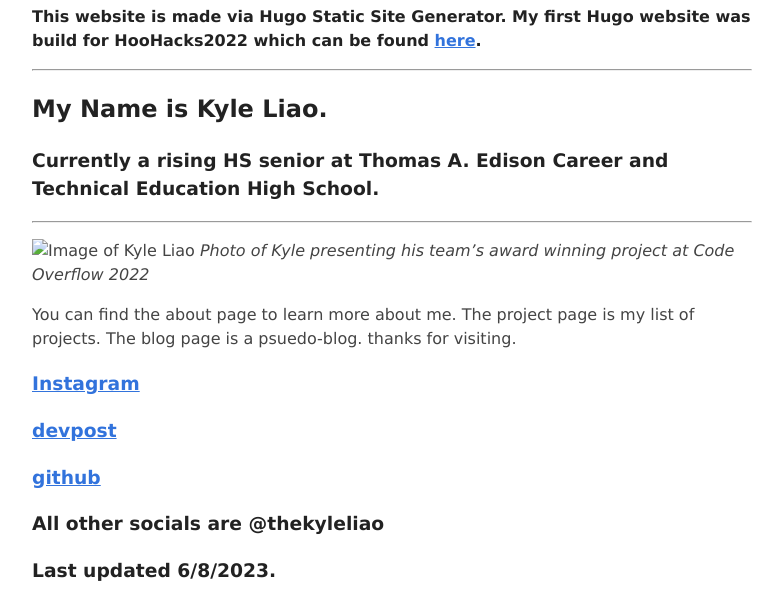
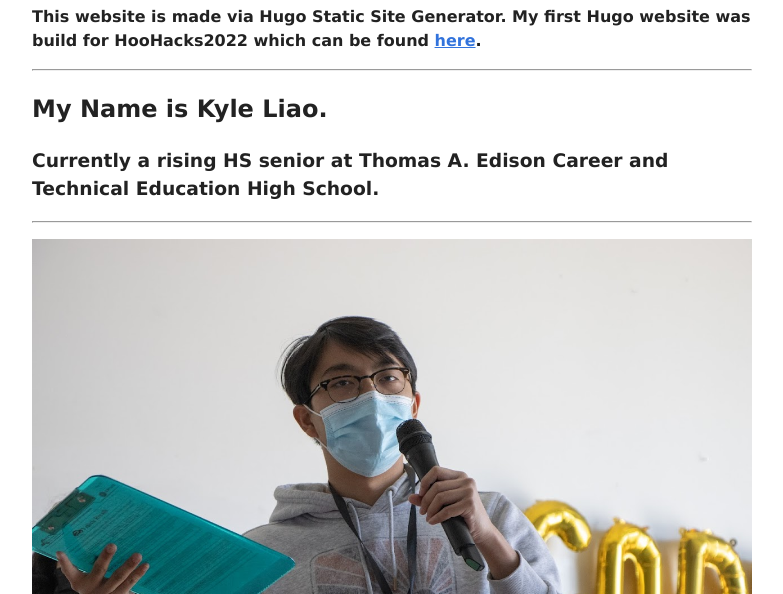
Before and after one commit to thekyleliao/personalwebsite, a plain HTML site: page BLOG/index.html in a window 1280 px wide. Shown: the part 206-800 px from the top of the page, without its empty margins (248-1031 px from the left). Drawn offline with Linux system fonts and the light colour scheme; the site is published under a folder, as on GitHub Pages, so addresses that start at the root find nothing.

Commit message:
fix image link path

```diff
--- a/BLOG/index.html
+++ b/BLOG/index.html
@@ -231,7 +231,7 @@
 <h2 id="my-name-is-kyle-liao">My Name is Kyle Liao.</h2>
 <h3 id="currently-a-rising-hs-senior-at-thomas-a-edison-career-and-technical-education-high-school">Currently a rising HS senior at Thomas A. Edison Career and Technical Education High School.</h3>
 <hr>
-<p><img src="/images/kyle.jpg" alt="Image of Kyle Liao">
+<p><img src="./images/kyle.jpg" alt="Image of Kyle Liao">
 <em>Photo of Kyle presenting his team&rsquo;s award winning project at Code Overflow 2022</em></p>
 <p>You can find the about page to learn more about me. The project page is my list of projects. The blog page is a psuedo-blog.
 thanks for visiting.</p>
```
